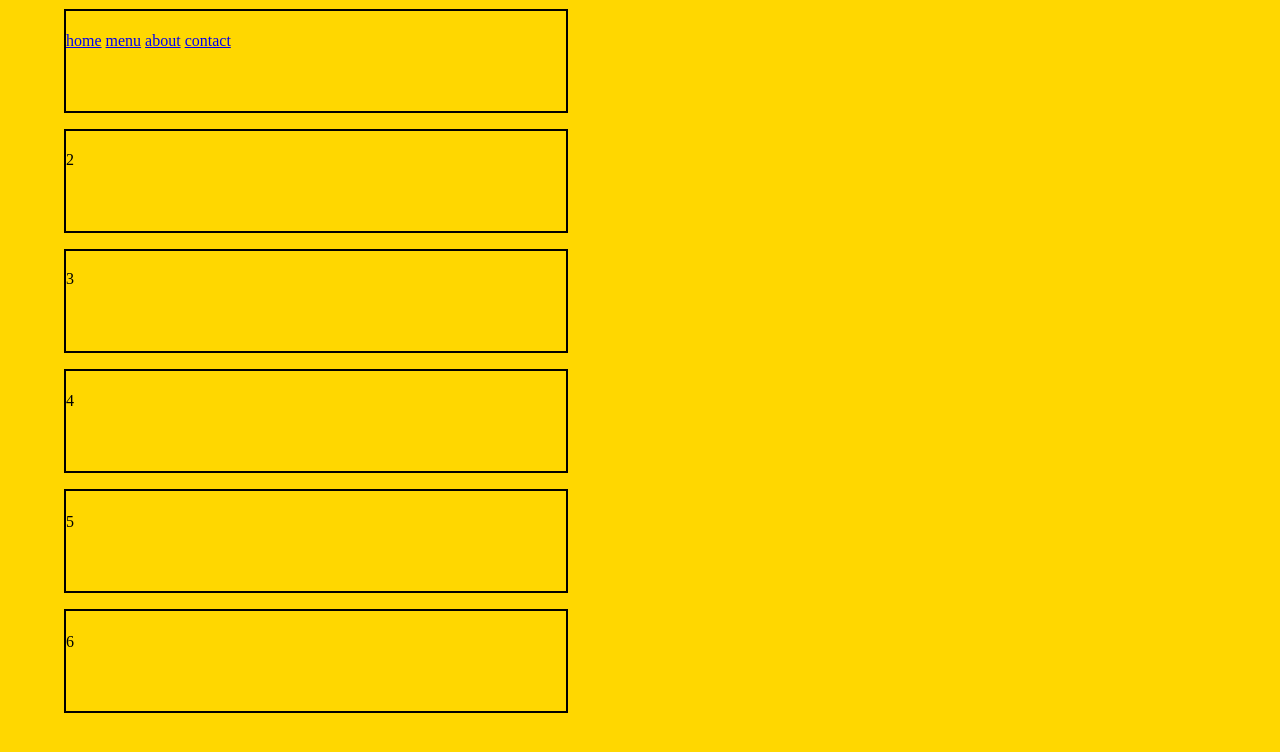
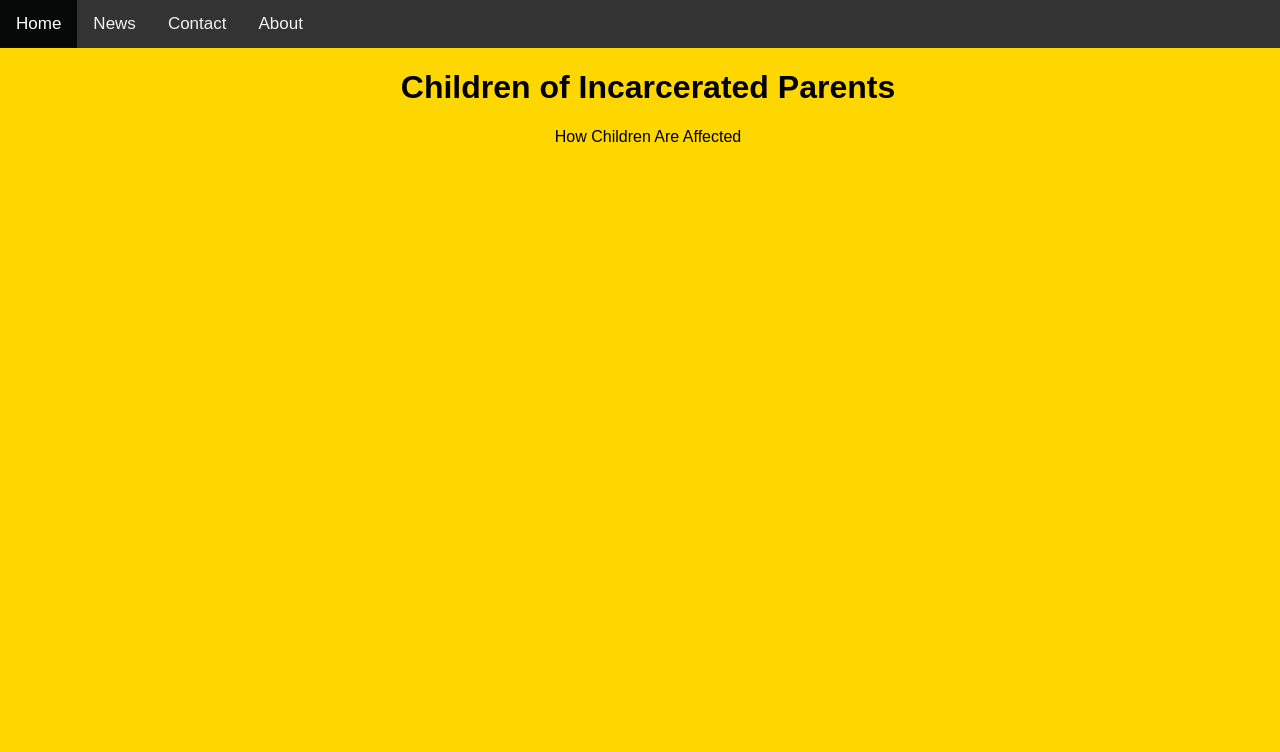
Before and after one commit to KyleWashington73/children-of-incarcerated-parents, a plain HTML site: page index.html in a window 1280 px wide. Drawn offline with Linux system fonts and the light colour scheme.

Commit message:
new website!

```diff
--- a/CSS/style.css
+++ b/CSS/style.css
@@ -1,61 +1,44 @@
 body {
+    margin: 0;
+    font-family: Arial, Helvetica, sans-serif;
     background-color: gold;
-    height: fit-content;
-    width: fit-content;
-    /* top | right | bottom | left */
-    margin: 2px 1em 0 2em;
-    /* top | right | bottom | left */
-    padding: 5px 1em 0 2em;
-}
+    text-align: center;
+  }
 
-.section-1-container  {
-    border: 2px solid #000;
-    height: 100px;
-    width: 500px;
-    margin: 2px 1em 1em 0em;
-    /* top | right | bottom | left */
-}
+  .topnav {
+    overflow: hidden;
+    background-color: #333;
+  }
 
-.section-1-container > navbar {
+  .topnav a {
+    float: left;
+    display: block;
+    color: #f2f2f2;
+    text-align: center;
+    padding: 14px 16px;
+    text-decoration: none;
+    font-size: 17px;
+  }
 
-}
+  .topnav a:hover {
+    background-color: #ddd;
+    color: black;
+  }
 
-.section-2-container  {
-    border: 2px solid #000;
-    height: 100px;
-    width: 500px;
-    margin: 2px 1em 1em 0em;
-    /* top | right | bottom | left */
-}
+  .topnav a.active {
+    background-color: #050908;
+    color: white;
+  }
 
-.section-3-container  {
-    border: 2px solid #000;
-    height: 100px;
-    width: 500px;
-    margin: 2px 1em 1em 0em;
-    /* top | right | bottom | left */
-}
+  .topnav .icon {
+    display: none;
+  }
 
-.section-4-container  {
-    border: 2px solid #000;
-    height: 100px;
-    width: 500px;
-    margin: 2px 1em 1em 0em;
-    /* top | right | bottom | left */
-}
+  @media screen and (max-width: 600px) {
+    .topnav.responsive {position: relative;}
+    .topnav.responsive .icon {
+      position: absolute;
+      right: 0;
+      top: 0;
 
-.section-5-container  {
-    border: 2px solid #000;
-    height: 100px;
-    width: 500px;
-    margin: 2px 1em 1em 0em;
-    /* top | right | bottom | left */
-}
-
-.section-6-container  {
-    border: 2px solid #000;
-    height: 100px;
-    width: 500px;
-    margin: 2px 1em 1em 0em;
-    /* top | right | bottom | left */
-}
+    }
--- a/index.html
+++ b/index.html
@@ -5,66 +5,36 @@
     <meta http-equiv="X-UA-Compatible" content="IE=edge">
     <meta name="viewport" content="width=device-width, initial-scale=1.0">
     <link rel="stylesheet" href="CSS/style.css">
-    <title>Document</title>
+    <title>Children of Incarcerated Parents</title>
 </head>
+
 <body>
-    <!-- section-1 -->
-    <div class="section-1-container">
-        <h1></h1>
-        <a href="link">home</a>
-        <a href="link">menu</a>
-        <a href="link">about</a>
-        <a href="link">contact</a>
+
+    <div class="topnav" id="myTopnav">
+      <a href="#home" class="active">Home</a>
+      <a href="#news">News</a>
+      <a href="#contact">Contact</a>
+      <a href="#about">About</a>
+      <a href="javascript:void(0);" class="icon" onclick="myFunction()">
+        <i class="fa fa-bars"></i>
+      </a>
     </div>
-    <!-- section-2 -->
-    <div class="section-2-container">
-        <h2></h2>
-        <p>2</p>
+
+    <div style="padding-left:16px">
+      <h1>Children of Incarcerated Parents</h1>
+      <p>How Children Are Affected</p>
     </div>
-    <!-- section-3 -->
-    <div class="section-3-container">
-        <h3></h3>
-        <p>3</p>
-    </div>
-    <!-- section-4 -->
-    <div class="section-4-container">
-        <h4></h4>
-        <p>4</p>
-    </div>
-    <!-- section-5 -->
-    <div class="section-5-container">
-        <h5></h5>
-        <p>5</p>
-    </div>
-<!-- section-6 -->
-<div class="section-6-container">
-    <h5></h5>
-    <p>6</p>
-</div>
 
+    <script>
+    function myFunction() {
+      var x = document.getElementById("myTopnav");
+      if (x.className === "topnav") {
+        x.className += " responsive";
+      } else {
+        x.className = "topnav";
+      }
+    }
+    </script>
 
-
-
-
-
-
-
-
-
-
-
-
-
-
-
-
-
-
-
-
-
-
-
-<script src="./js/script.js"></script>
-</body>
-</html>
+    </body>
+    </html>
```
